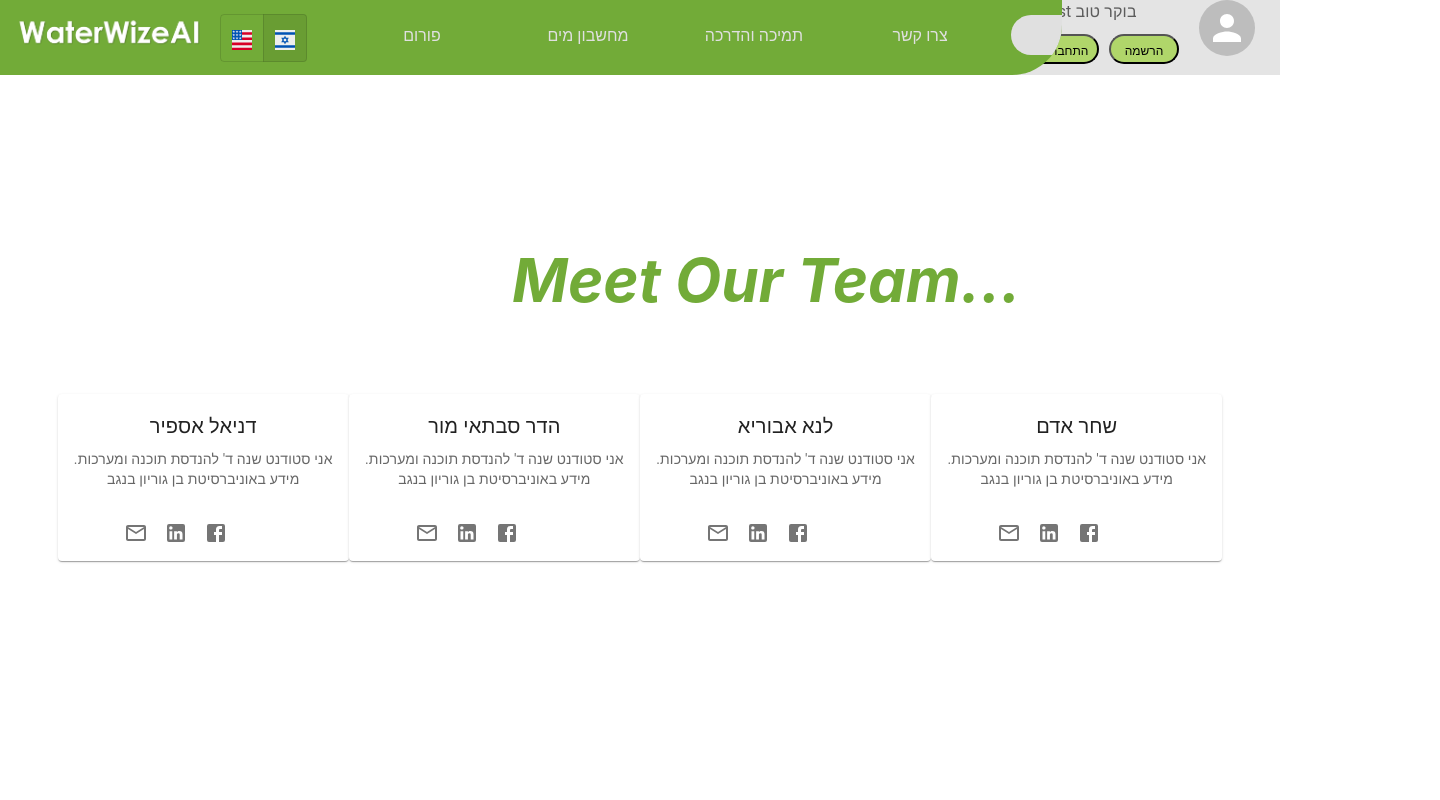
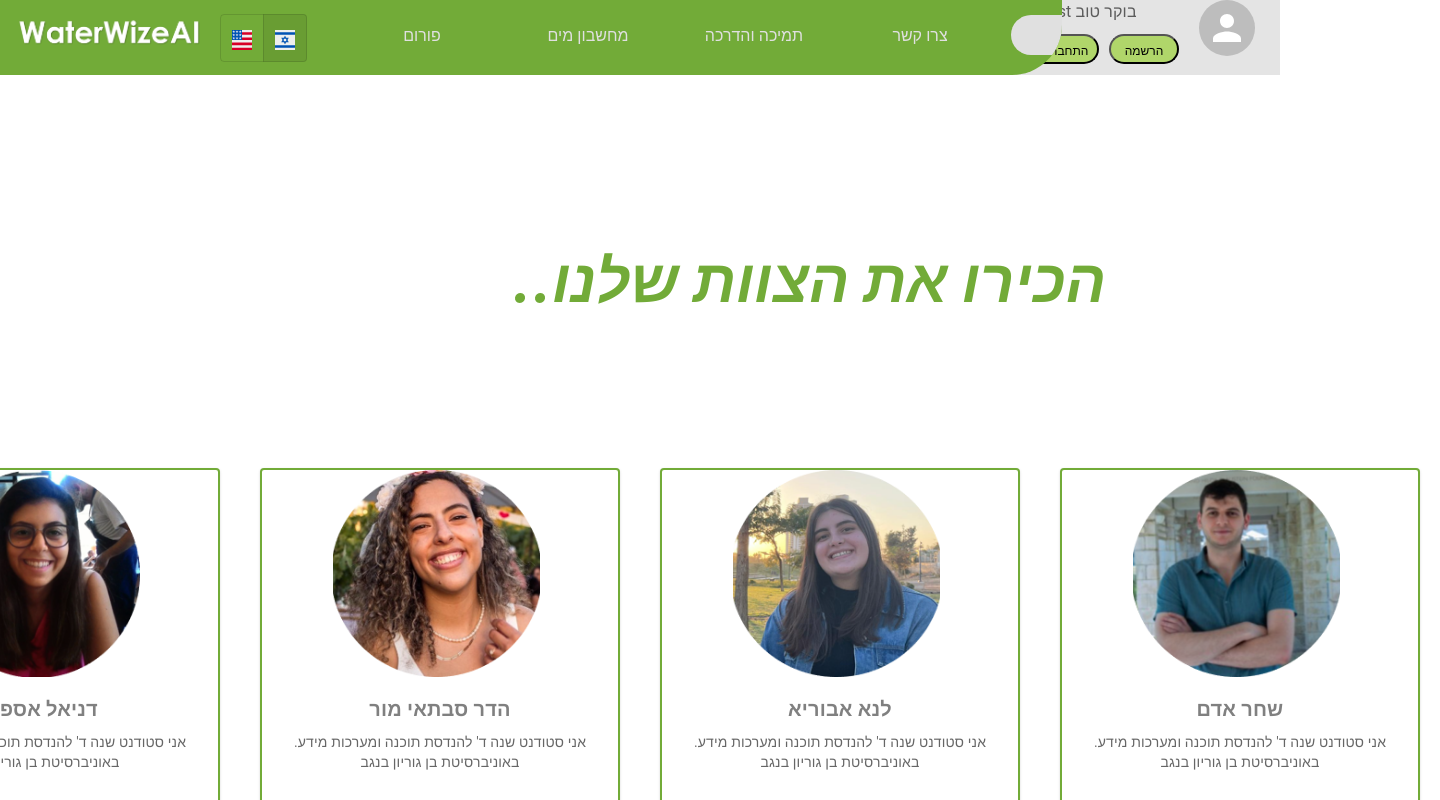
Before and after one commit to Daanielle/WaterWiseAI, a React (Create React App) app in the folder water-wize-ai/: page /AboutUs in a window 1280 px wide. Shown: the top 800 px of the page, 1440 px wide, since content can reach past the window. Built offline with nearby package versions, Linux system fonts and the light colour scheme.

Commit message:
Modal and styling update

```diff
--- a/water-wize-ai/src/components/CustomCard.js
+++ b/water-wize-ai/src/components/CustomCard.js
@@ -11,15 +11,6 @@
 import WaterCalculatorVariablesDetails from "../resources/mapping/WaterCalculatorVariablesDetails";
 import { styled } from '@mui/material/styles';
 
-const CardStyle={
-    /*width: 250,
-     height: 300,
-    border: "2px solid #72ab38",
-    color:"grey",
-    marginLeft:"20px",
-    marginRight:"20px"*/
-}
-
 const CustomCard = ({ title, description, image, topIcon, bottomIcons, style }) => {
 
 
@@ -29,13 +20,16 @@
 
                 {image && <CardMedia
                     //sx={{ height: "35%", width:"54%", marginBottom:"0px",marginLeft:"50px" }}
-                    //style={style.image}
+                    style={style?.image}
                     image={image}
+                    component="img"
+                    alt={title}
+
                 />}
 
-                <CardContent>
+                <CardContent sx={{ minHeight: 180 }}>
                     {topIcon && <Icon component={topIcon} sx={{ color: "#72ab38" }} />}
-                    <Typography gutterBottom variant="h6" component="div">
+                    <Typography gutterBottom variant="h6" component="div" fontWeight="bold">
                         {title}
                     </Typography>
                     <Typography variant="body2" color="text.secondary">
--- a/water-wize-ai/src/components/TeamInfo.js
+++ b/water-wize-ai/src/components/TeamInfo.js
@@ -4,10 +4,8 @@
 import EmailOutlinedIcon from '@mui/icons-material/EmailOutlined';
 import LinkedInIcon from '@mui/icons-material/LinkedIn';
 import FacebookIcon from '@mui/icons-material/Facebook';
-const style={
-    marginLeft:"50px"
-  }
-function TeamInfo({ linkedinUrl, emailUrl, facebookUrl }) {
+
+function TeamInfo({ linkedinUrl, emailUrl, facebookUrl, style }) {
     return (
             <div style={style} >
                 <IconButton onClick={() => window.open(emailUrl, '_blank')}>
--- a/water-wize-ai/src/components/UserDetailsBar.js
+++ b/water-wize-ai/src/components/UserDetailsBar.js
@@ -1,6 +1,5 @@
 import React, { useState, useEffect, useContext } from "react";
 import Avatar from "@mui/material/Avatar";
-import palmImage from "../resources/images/palm.jpg";
 import Typography from "@mui/material/Typography";
 import useDictionary from "../resources/Dictionary/Dictionary";
 import CustomButton from "../components/CustomButton";
--- a/water-wize-ai/src/components/water-calculator/DetailsPanel.js
+++ b/water-wize-ai/src/components/water-calculator/DetailsPanel.js
@@ -83,7 +83,7 @@
 
   const keys = Object.keys(detailedData);
 
-  const bottomIcons =(title, description)=>( <Box sx={{ '& > :not(style)': { m: 1,marginLeft: '185%'} }}>
+  const bottomIcons =(title, description)=>( <Box sx={{ '& > :not(style)': { m: 1,marginLeft: '185%',marginTop: '-150%'} }}>
     <Fab size="small" aria-label="add">
       <IconButton aria-label="more info" onClick={(e) => handleOpenModal(e,title, description)}>
         <QuestionMarkIcon sx={{ color: "#416e06" }} aria-label="more info" />
--- a/water-wize-ai/src/pages/AboutUs.js
+++ b/water-wize-ai/src/pages/AboutUs.js
@@ -6,14 +6,35 @@
 import CustomCard from "../components/CustomCard";
 import GrouDetails from "../resources/mapping/GrouDetails";
 import TeamInfo from "../components/TeamInfo"
-
-
-const style={
-  marginLeft:"10px"
-}
-const AboutUsStyle={
+import {Grid} from '@mui/material';
+const CardStyle={
+  width: 360,
+   height: 380,
+  border: "2px solid #72ab38",
+  color:"grey",
+  marginLeft:"20px",
+  marginRight:"20px",
+  image:{
+    height: "55%",
+     width:"58%",
+      marginLeft:"20%"
+  }
 }
 
+const stylebutton={
+  //  width: '100%',
+  marginTop: '-90px',  // Adjust vertical positioning as needed
+  marginLeft: '100px',
+}
+
+const BottomIcons=(linkedIn,email,facebook, style)=>(
+<TeamInfo
+            linkedinUrl={linkedIn}
+            emailUrl={email}
+            facebookUrl={facebook}
+            style={style}
+        />
+      );
 function AboutUs() {
   const dict = useDictionary();
   const teamDetails = GrouDetails();
@@ -21,57 +42,58 @@
 
   return (
     <div>
-      <PageContainer style={AboutUsStyle}>
+      <PageContainer >
         <div>
-          <p className={classes.ARE}>Meet Our Team...</p>
+          <p className={classes.ARE}>{dict.MeetTeam}</p>
         </div>
+        <Grid item xs={12} sm={6} md={4}>
         <div className={classes.team}>
+
           <CustomCard
+          style={CardStyle}
            title={teamDetails.Danielle.my_Name}
            description={teamDetails.Danielle.about_me}
            image={teamDetails.Danielle.image_link}
-           bottomIcons={<TeamInfo
-            linkedinUrl={teamDetails.Danielle.linkedinUrl}
-            emailUrl={teamDetails.Danielle.emailUrl}
-            facebookUrl={teamDetails.Danielle.facebookUrl}
-        />}
-
-           />
-           <CustomCard
-           title={teamDetails.Hadar.my_Name}
-           description={teamDetails.Hadar.about_me}
-           image={teamDetails.Hadar.image_link}
-           bottomIcons={<TeamInfo
-            linkedinUrl={teamDetails.Hadar.linkedinUrl}
-            emailUrl={teamDetails.Hadar.emailUrl}
-            facebookUrl={teamDetails.Hadar.facebookUrl}
-        />}
-
-           />
-           <CustomCard
-           title={teamDetails.Lana.my_Name}
-           description={teamDetails.Lana.about_me}
-           image={teamDetails.Lana.image_link}
-           bottomIcons={<TeamInfo
-            linkedinUrl={teamDetails.Lana.linkedinUrl}
-            emailUrl={teamDetails.Lana.emailUrl}
-            facebookUrl={teamDetails.Lana.facebookUrl}
-        />}
+           bottomIcons={BottomIcons(teamDetails.Danielle.linkedinUrl,teamDetails.Danielle.emailUrl,teamDetails.Danielle.facebookUrl,stylebutton)}
 
 
            />
            <CustomCard
+           style={CardStyle}
+           title={teamDetails.Hadar.my_Name}
+           description={teamDetails.Hadar.about_me}
+           image={teamDetails.Hadar.image_link}
+           bottomIcons={BottomIcons(teamDetails.Hadar.linkedinUrl,teamDetails.Hadar.emailUrl,teamDetails.Hadar.facebookUrl,stylebutton)}
+
+            // <TeamInfo
+            // linkedinUrl={teamDetails.Hadar.linkedinUrl}
+            // emailUrl={teamDetails.Hadar.emailUrl}
+            // facebookUrl={teamDetails.Hadar.facebookUrl}
+        // />
+
+
+           />
+           <CustomCard
+           style={CardStyle}
+           title={teamDetails.Lana.my_Name}
+           description={teamDetails.Lana.about_me}
+           image={teamDetails.Lana.image_link}
+           bottomIcons={BottomIcons(teamDetails.Lana.linkedinUrl,teamDetails.Lana.emailUrl,teamDetails.Lana.facebookUrl,stylebutton)}
+
+
+
+           />
+           <CustomCard
+           style={CardStyle}
            title={teamDetails.Shachar.my_Name}
            description={teamDetails.Shachar.about_me}
            image={teamDetails.Shachar.image_link}
-           bottomIcons={<TeamInfo
-            linkedinUrl={teamDetails.Shachar.linkedinUrl}
-            emailUrl={teamDetails.Shachar.emailUrl}
-            facebookUrl={teamDetails.Shachar.facebookUrl}
-        />}
+           bottomIcons={BottomIcons(teamDetails.Shachar.linkedinUrl,teamDetails.Shachar.emailUrl,teamDetails.Shachar.facebookUrl,stylebutton)}
 
            />
-           </div>
+            </div>
+           </Grid>
+
       </PageContainer>
 
     </div>
--- a/water-wize-ai/src/pages/Guide.js
+++ b/water-wize-ai/src/pages/Guide.js
@@ -20,16 +20,46 @@
    height: 400,
   border: "2px solid #72ab38",
   color:"grey",
+  minHeight: 180,
   //marginLeft:"20px",
   //marginRight:"20px",
   //minHeight: 180,
-  image: {
-    //height: "140",
-    //width: "500",
-     //marginBottom:"0px",
-     //marginLeft:"50px"
-  }
+ image:{
+  height: 140
+ }
+
+
 }
+const CardStyleExlain={
+  //width: 250,
+   height: 130,
+  border: "2px solid #72ab38",
+  color:"grey",
+  //marginLeft:"20px",
+  //marginRight:"20px",
+  //minHeight: 180,
+}
+
+
+const stylebutton={
+     justifyContent: 'center',
+      width: '100%',
+  paddingBottom:"0px" }
+
+const BottomIcons=(link)=>(
+  <Button
+size="small"
+color="primary"
+href={link}
+target="_blank"
+rel="noopener noreferrer"
+style={stylebutton}
+>
+Read More
+</Button>
+)
+
+
 const faqData = [
   {
     question: "How do I use the water calculator?",
@@ -111,41 +141,19 @@
         </Box>
 
          {/* Resources & Tools Section */}
+
          <Box mb={4}>
-          <Typography variant="h4" gutterBottom>Resources & Tools</Typography>
+          <Typography variant="h4"  gutterBottom>Resources & Tools</Typography>
           <Grid container spacing={2}>
             {resources.map((resource, index) => (
               <Grid item xs={12} sm={6} md={4} key={index}>
-                <Card sx={{ height: 400 }}>
-                  <CardMedia
-                    component="img"
-                    height="140"
-                    image={resource.imageUrl}
-                    alt={resource.title}
-                  />
-                  <CardContent sx={{ minHeight: 180 }}>
-                    <Typography variant="h5" component="div">
-                      {resource.title}
-                    </Typography>
-                    <Typography variant="body2" color="text.secondary">
-                      {resource.summary}
-                    </Typography>
-                  </CardContent>
-                  <Button
-                    size="small"
-                    color="primary"
-                    href={resource.link}
-                    target="_blank"
-                    rel="noopener noreferrer"
-                  >
-                    Read More
-                  </Button>
-                </Card>
+
                 <CustomCard
+                style={CardStyle}
                 title={resource.title}
                 description={resource.summary}
                 image={resource.imageUrl}
-                bottomIcons={resource.link}
+                 bottomIcons={BottomIcons(resource.link)}
                 />
               </Grid>
             ))}
@@ -158,13 +166,14 @@
           <Grid container spacing={2}>
             {screenExplanations.map((screen, index) => (
               <Grid item xs={12} sm={6} md={4} key={index}>
-                <Card sx={{ height: 130 }}>
+                {/*<Card sx={{ height: 130 }}>
                   <CardContent>
                     <Typography variant="h5" component="div">{screen.screen}</Typography>
                     <Typography variant="body2" color="text.secondary">{screen.explanation}</Typography>
                   </CardContent>
-                </Card>
+                </Card> */}
                 <CustomCard
+                style={CardStyleExlain}
                 title={screen.screen}
                 description={screen.explanation}
                 />
--- a/water-wize-ai/src/resources/Dictionary/Dictionary.js
+++ b/water-wize-ai/src/resources/Dictionary/Dictionary.js
@@ -58,7 +58,9 @@
 `,
 Kc:`.מקדם יבול לחודש הנוכחי מבוסס על מחקר חקלאי`,
 recommendation:`.המלצת השקיה על פי חישובים`,
-
+saveCalculate:"שמור חישוב",
+showAllCalcts:"הצגת החישובים שלי",
+findMyCoordinates:"מציאת הקורדינטות שלי",
 //Support page
 Explanation1:"הסבר למסך 1",
 Explanation2:"הסבר למסך 2",
@@ -68,9 +70,7 @@
 Explanation6:"הסבר למסך 6",
 
 //AboutUs page
-who:"מי",
-we:"אנחנו",
-are:"באמת",
+MeetTeam:"..הכירו את הצוות שלנו",
 aboutMe:".אני סטודנט שנה ד' להנדסת תוכנה ומערכות מידע באוניברסיטת בן גוריון בנגב",
 Danielle_Name:"דניאל אספיר",
 Hadar_Name:"הדר סבתאי מור",
@@ -147,7 +147,9 @@
 Kc:`Crop coefficient for the current month
 based on agricultural research.`,
 recommendation:`Irrigation recommendation based on calculations.`,
-
+saveCalculate:"Save Calculate",
+showAllCalcts:"Show all calcs",
+findMyCoordinates:"Find my coordinates",
 //Support page
 Explanation1:"Explanation for Screen 1",
 Explanation2:"Explanation for Screen 2",
@@ -157,9 +159,7 @@
 Explanation6:"Explanation for Screen 6",
 
 //AboutUs page
-who:"WHO",
-we:"WE",
-are:"ARE",
+MeetTeam:"Meet Our Team..",
 aboutMe:"I am a fourth year software and information systems engineering student at Ben Gurion University of the Negev.",
 Danielle_Name:"Danielle Aspir",
 Hadar_Name:"Hadar Sabati Mor",
--- a/water-wize-ai/src/styles/AboutUs.module.css
+++ b/water-wize-ai/src/styles/AboutUs.module.css
@@ -2,10 +2,10 @@
   .team{
     display: flex;
     margin: 0%;
-    margin-left:2rem ;
-    margin-right:2rem ;
-    padding-bottom: 15vh;
-    margin-bottom: 80vh;
+    /* margin-left:2rem ;
+    margin-right:2rem ; */
+    padding-bottom: 30vh;
+    /* margin-bottom: 80vh; */
     margin-top: 20%;
   }
 
--- a/water-wize-ai/src/styles/TeamInfo.module.css
+++ b/water-wize-ai/src/styles/TeamInfo.module.css
@@ -4,6 +4,8 @@
 
 .icons{
     padding-left: 1rem;
+    padding-top: 0;
+    margin-top: 0%;
 
 }
 
```
Also changed, not shown: water-wize-ai/src/resources/images/palm.jpg (deleted).
